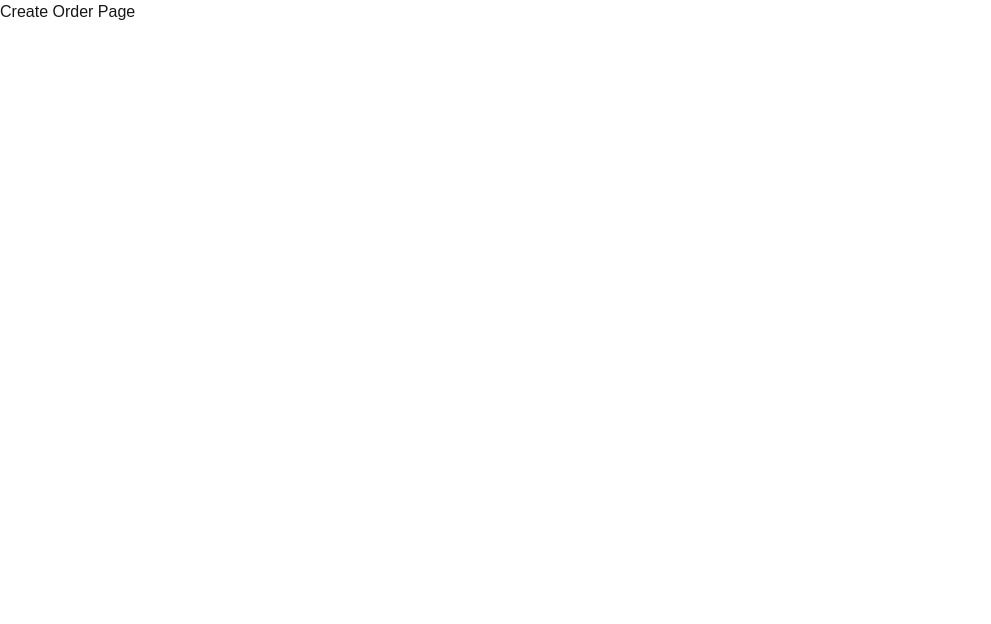
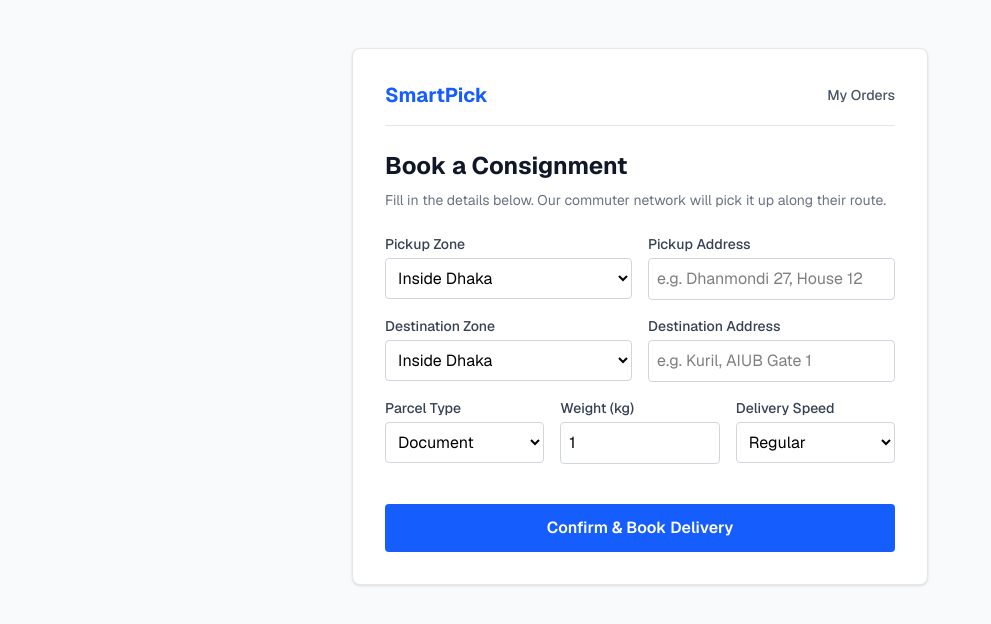
Before and after one commit to mahmudulhasanmaruf78/smart-pick-frontend, a Next.js app: page /create-order in a window 1280 px wide. Shown: the top 624 px of the page, without its empty margins (0-991 px from the left). Built offline with nearby package versions, Linux system fonts and the light colour scheme; sample sign-in values are in the browser's storage.

Commit message:
chore: configure frontend on port 3000 and backend API on port 3001

```diff
--- a/package.json
+++ b/package.json
@@ -3,7 +3,7 @@
   "version": "0.1.0",
   "private": true,
   "scripts": {
-    "dev": "next dev",
+    "dev": "next dev -p 3000",
     "build": "next build",
     "start": "next start",
     "lint": "eslint"
--- a/src/app/create-order/page.tsx
+++ b/src/app/create-order/page.tsx
@@ -1,3 +1,225 @@
+"use client";
+
+import { useState, useEffect } from "react";
+import Link from "next/link";
+import { useRouter } from "next/navigation";
+
 export default function CreateOrderPage() {
-  return <div>Create Order Page</div>;
+  const router = useRouter();
+
+  // 1. Form state variables
+  const [pickupZone, setPickupZone] = useState("Inside Dhaka");
+  const [pickupArea, setPickupArea] = useState("");
+  const [dropZone, setDropZone] = useState("Inside Dhaka");
+  const [dropArea, setDropArea] = useState("");
+  const [parcelType, setParcelType] = useState("document");
+  const [weight, setWeight] = useState(1); // in kg
+  const [deliveryType, setDeliveryType] = useState("regular");
+
+  const [loading, setLoading] = useState(false);
+  const [error, setError] = useState("");
+
+  // 2. Check if customer is logged in on page load
+  useEffect(() => {
+    const token = localStorage.getItem("token");
+    if (!token) {
+      alert("Please login first to book an order.");
+      router.push("/login");
+    }
+  }, [router]);
+
+  // 3. Submit handler
+  const handleSubmit = async (e: React.FormEvent) => {
+    e.preventDefault();
+    setError("");
+    setLoading(true);
+
+    const token = localStorage.getItem("token");
+
+    try {
+      const res = await fetch("http://localhost:3001/orders/create", {
+        method: "POST",
+        headers: {
+          "Content-Type": "application/json",
+          Authorization: `Bearer ${token}`, // Pass JWT Badge
+        },
+        body: JSON.stringify({
+          pickupZone,
+          pickupArea,
+          dropZone,
+          dropArea,
+          parcelType,
+          weight: Number(weight),
+          deliveryType,
+        }),
+      });
+
+      const data = await res.json();
+
+      if (!res.ok) {
+        const errorMsg = Array.isArray(data.message)
+          ? data.message.join(", ")
+          : data.message;
+        throw new Error(errorMsg || "Failed to create order");
+      }
+
+      alert(`🎉 Order created successfully! Total Fare: ${data.fare} BDT`);
+      router.push("/orders"); // Take to order history
+    } catch (err: any) {
+      setError(err.message || "Could not create order. Please try again.");
+    } finally {
+      setLoading(false);
+    }
+  };
+
+  return (
+    <div className="min-h-screen bg-gray-50 text-black font-sans p-4">
+      <div className="max-w-xl mx-auto bg-white p-8 border border-gray-200 rounded-lg shadow-sm mt-8">
+        {/* Navigation / Header */}
+        <div className="flex justify-between items-center pb-4 mb-6 border-b border-gray-200">
+          <Link href="/" className="text-xl font-bold text-blue-600">
+            SmartPick
+          </Link>
+          <div className="space-x-4 text-sm">
+            <Link href="/orders" className="text-gray-600 hover:text-blue-600 font-medium">
+              My Orders
+            </Link>
+          </div>
+        </div>
+
+        <h2 className="text-2xl font-bold mb-2 text-gray-900">Book a Consignment</h2>
+        <p className="text-sm text-gray-500 mb-6">
+          Fill in the details below. Our commuter network will pick it up along their route.
+        </p>
+
+        {/* Error box */}
+        {error && (
+          <div className="mb-4 p-3 bg-red-100 text-red-700 text-sm rounded">
+            {error}
+          </div>
+        )}
+
+        {/* Form */}
+        <form onSubmit={handleSubmit} className="space-y-4">
+          {/* Pickup Zone & Area */}
+          <div className="grid grid-cols-1 sm:grid-cols-2 gap-4">
+            <div>
+              <label className="block text-sm font-medium text-gray-700 mb-1">
+                Pickup Zone
+              </label>
+              <select
+                value={pickupZone}
+                onChange={(e) => setPickupZone(e.target.value)}
+                className="w-full border border-gray-300 bg-white text-black p-2 rounded focus:outline-blue-500"
+              >
+                <option value="Inside Dhaka">Inside Dhaka</option>
+                <option value="Outside Dhaka">Outside Dhaka</option>
+              </select>
+            </div>
+
+            <div>
+              <label className="block text-sm font-medium text-gray-700 mb-1">
+                Pickup Address
+              </label>
+              <input
+                type="text"
+                required
+                placeholder="e.g. Dhanmondi 27, House 12"
+                value={pickupArea}
+                onChange={(e) => setPickupArea(e.target.value)}
+                className="w-full border border-gray-300 bg-white text-black p-2 rounded focus:outline-blue-500"
+              />
+            </div>
+          </div>
+
+          {/* Drop Zone & Area */}
+          <div className="grid grid-cols-1 sm:grid-cols-2 gap-4">
+            <div>
+              <label className="block text-sm font-medium text-gray-700 mb-1">
+                Destination Zone
+              </label>
+              <select
+                value={dropZone}
+                onChange={(e) => setDropZone(e.target.value)}
+                className="w-full border border-gray-300 bg-white text-black p-2 rounded focus:outline-blue-500"
+              >
+                <option value="Inside Dhaka">Inside Dhaka</option>
+                <option value="Outside Dhaka">Outside Dhaka</option>
+              </select>
+            </div>
+
+            <div>
+              <label className="block text-sm font-medium text-gray-700 mb-1">
+                Destination Address
+              </label>
+              <input
+                type="text"
+                required
+                placeholder="e.g. Kuril, AIUB Gate 1"
+                value={dropArea}
+                onChange={(e) => setDropArea(e.target.value)}
+                className="w-full border border-gray-300 bg-white text-black p-2 rounded focus:outline-blue-500"
+              />
+            </div>
+          </div>
+
+          {/* Parcel Type, Weight & Speed */}
+          <div className="grid grid-cols-1 sm:grid-cols-3 gap-4">
+            <div>
+              <label className="block text-sm font-medium text-gray-700 mb-1">
+                Parcel Type
+              </label>
+              <select
+                value={parcelType}
+                onChange={(e) => setParcelType(e.target.value)}
+                className="w-full border border-gray-300 bg-white text-black p-2 rounded focus:outline-blue-500"
+              >
+                <option value="document">Document</option>
+                <option value="parcel">Parcel / Box</option>
+                <option value="fragile">Fragile / Glass</option>
+              </select>
+            </div>
+
+            <div>
+              <label className="block text-sm font-medium text-gray-700 mb-1">
+                Weight (kg)
+              </label>
+              <input
+                type="number"
+                step="0.1"
+                min="0.1"
+                required
+                value={weight}
+                onChange={(e) => setWeight(Number(e.target.value))}
+                className="w-full border border-gray-300 bg-white text-black p-2 rounded focus:outline-blue-500"
+              />
+            </div>
+
+            <div>
+              <label className="block text-sm font-medium text-gray-700 mb-1">
+                Delivery Speed
+              </label>
+              <select
+                value={deliveryType}
+                onChange={(e) => setDeliveryType(e.target.value)}
+                className="w-full border border-gray-300 bg-white text-black p-2 rounded focus:outline-blue-500"
+              >
+                <option value="regular">Regular</option>
+                <option value="express">Express</option>
+              </select>
+            </div>
+          </div>
+
+          {/* Submit Button */}
+          <button
+            type="submit"
+            disabled={loading}
+            className="w-full bg-blue-600 text-white font-semibold py-3 rounded hover:bg-blue-700 transition mt-6"
+          >
+            {loading ? "Calculating Fare & Booking..." : "Confirm & Book Delivery"}
+          </button>
+        </form>
+      </div>
+    </div>
+  );
 }
--- a/src/app/login/page.tsx
+++ b/src/app/login/page.tsx
@@ -21,7 +21,7 @@
 
     try {
       // Send credentials to our NestJS backend
-      const res = await fetch("http://localhost:3000/auth/login", {
+      const res = await fetch("http://localhost:3001/auth/login", {
         method: "POST",
         headers: { "Content-Type": "application/json" },
         body: JSON.stringify({ identity: email, password }),
--- a/src/app/register/page.tsx
+++ b/src/app/register/page.tsx
@@ -22,7 +22,7 @@
     setLoading(true);
 
     try {
-      const res = await fetch("http://localhost:3000/auth/register-customer", {
+      const res = await fetch("http://localhost:3001/auth/register-customer", {
         method: "POST",
         headers: { "Content-Type": "application/json" },
         body: JSON.stringify({ name, email, phone, password }),
--- a/src/lib/api.ts
+++ b/src/lib/api.ts
@@ -1,6 +1,6 @@
 import axios from "axios";
 
 export const api = axios.create({
-  baseURL: process.env.NEXT_PUBLIC_API_URL || "http://localhost:3000",
+  baseURL: process.env.NEXT_PUBLIC_API_URL || "http://localhost:3001",
   timeout: 15000,
 });
```
